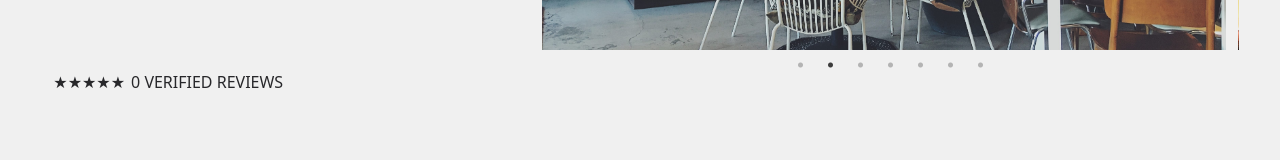
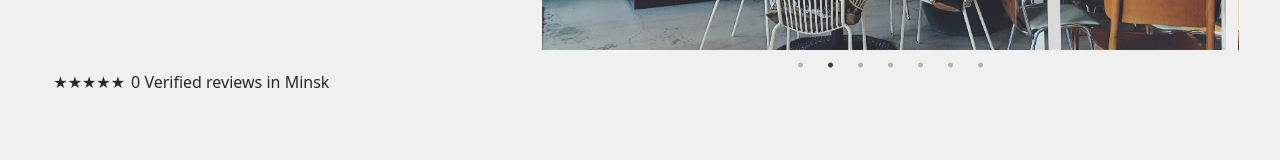
Before and after one commit to trenkenshu/Restaurants-UI, a React (Create React App) app: page / in a window 1280 px wide. Shown: the part 436-596 px from the top of the page. Built offline with nearby package versions, Linux system fonts and the light colour scheme; no server answers.

Commit message:
fix: update reviews text on homepage

```diff
--- a/src/components/MainSection/MainSection.tsx
+++ b/src/components/MainSection/MainSection.tsx
@@ -60,8 +60,8 @@ const MainSection = () => {
                     </Slider>
                 </div>
             </div>
-            <p className='2xl:text-xl mt-5 md:mt-0 before:content-["\2605\2605\2605\2605\2605"] before:mr-1.5 uppercase dark:before:text-corall'>
-                {reviewsCount} {content.homePage.reviews[state.language]}
+            <p className='2xl:text-xl mt-5 md:mt-0 before:content-["\2605\2605\2605\2605\2605"] before:mr-1.5 dark:before:text-corall'>
+                {reviewsCount} {content.homePage.reviews[state.language]} {state.currentCity[state.language]}
             </p>
         </div>
     );
--- a/src/utils/content.ts
+++ b/src/utils/content.ts
@@ -45,8 +45,8 @@ export const content = {
             ru: 'Миссия RaViOle ― дать пользователям максимально полную информацию обо всех заведениях города, предоставить качественный сервис по бронированию столиков и онлайн-записи. А для компаний ― обеспечить мощное продвижение в интернете, активно способствовать развитию бизнеса и повышению узнаваемости брендов, увеличению количества постоянных клиентов.',
         },
         reviews: {
-            en: 'Verified reviews',
-            ru: 'Проверенных отзывов',
+            en: 'Verified reviews in',
+            ru: 'Проверенных отзывов в г.',
         },
         titleSec2: {
             en: 'Why RaViOle?',
```
